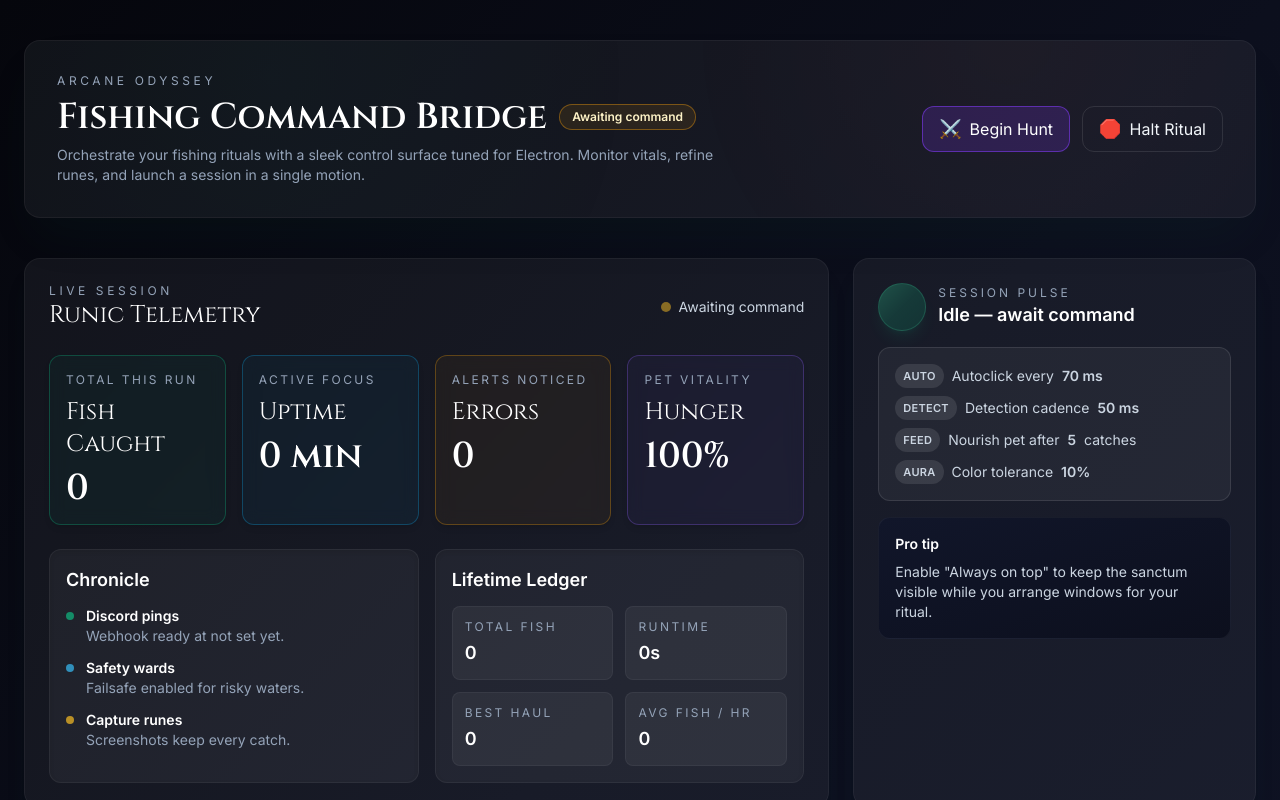
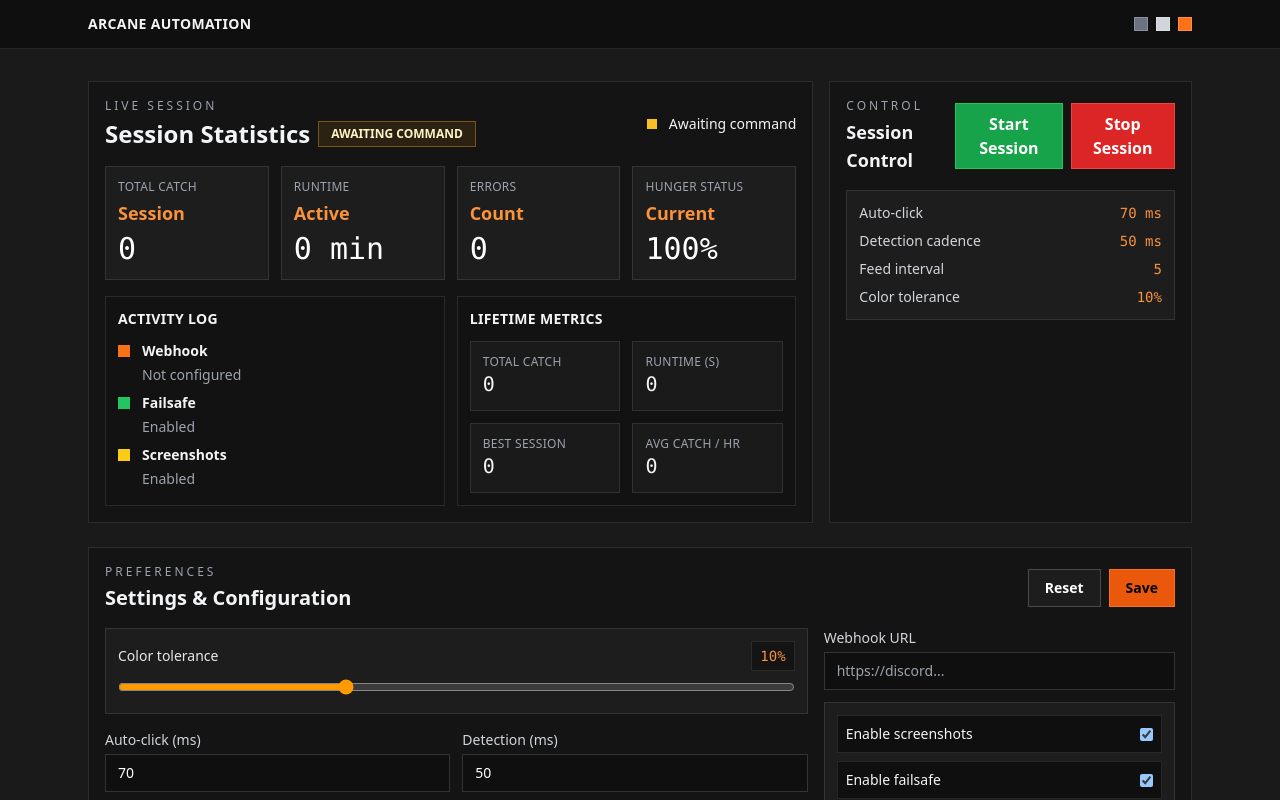
Before and after one commit to Aus1273/arcane-fishing-bot, a Svelte app: page / in a window 1280 px wide. Shown: the top 800 px of the page. Built offline with nearby package versions, Linux system fonts and the light colour scheme.

Commit message:
Refactor App dashboard layout

```diff
--- a/src/App.svelte
+++ b/src/App.svelte
@@ -52,173 +52,183 @@
     loadState();
   });
 </script>
-<!-- Glassmorphic Electron control surface retained from codex/switch-ui-to-electron -->
-<main class="min-h-screen bg-gradient-to-br from-[#05060c] via-[#0c0f1d] to-[#0f1325] text-mist">
-  <div class="max-w-7xl mx-auto px-6 py-10 space-y-10">
-    <header class="rounded-2xl border border-white/5 bg-white/5 shadow-2xl shadow-emerald-900/10 overflow-hidden relative">
-      <div class="absolute inset-0 opacity-40 bg-[radial-gradient(circle_at_20%_20%,rgba(16,185,129,0.08),transparent_40%),radial-gradient(circle_at_80%_0%,rgba(248,113,113,0.08),transparent_35%)]"></div>
-      <div class="relative flex flex-col lg:flex-row items-start lg:items-center justify-between gap-6 p-8">
-        <div class="space-y-2">
-          <p class="text-xs uppercase tracking-[0.3em] text-slate-400">Arcane Odyssey</p>
-          <div class="flex items-center gap-3">
-            <h1 class="text-4xl font-display font-semibold text-white">Fishing Command Bridge</h1>
-            <span class={`status-pill ${statusPillClass}`}>
-              {statusText}
-            </span>
+<main class="min-h-screen bg-[#1a1a1a] text-gray-100 font-sans">
+  <div class="titlebar">
+    <div class="max-w-6xl mx-auto px-6 flex items-center justify-between h-12">
+      <div class="font-semibold tracking-wide uppercase text-sm">Arcane Automation</div>
+      <div class="titlebar-controls" aria-label="window controls">
+        <div class="control-dot bg-gray-500"></div>
+        <div class="control-dot bg-gray-300"></div>
+        <div class="control-dot bg-orange-500"></div>
+      </div>
+    </div>
+  </div>
+
+  <div class="max-w-6xl mx-auto px-6 py-8 space-y-6">
+    <section class="grid lg:grid-cols-[2fr_1fr] gap-4">
+      <div class="border border-white/10 bg-[#141414] p-4 rounded-none space-y-4">
+        <div class="flex flex-col sm:flex-row sm:items-center sm:justify-between gap-4">
+          <div class="space-y-1">
+            <p class="text-xs uppercase tracking-[0.25em] text-gray-400">Live Session</p>
+            <div class="flex items-center gap-2">
+              <h1 class="text-2xl font-semibold">Session Statistics</h1>
+              <span class={`px-3 py-1 border text-xs font-semibold uppercase rounded-none ${statusPillClass}`}>
+                {statusText}
+              </span>
+            </div>
           </div>
-          <p class="text-sm text-slate-400 max-w-2xl">
-            Orchestrate your fishing rituals with a sleek control surface tuned for Electron. Monitor vitals,
-            refine runes, and launch a session in a single motion.
-          </p>
-        </div>
-
-        <div class="flex flex-wrap gap-3">
-          <button class="btn-primary" on:click={start}>
-            <span class="text-lg">⚔️</span> Begin Hunt
-          </button>
-          <button class="btn-ghost" on:click={stop}>
-            <span class="text-lg">🛑</span> Halt Ritual
-          </button>
-        </div>
-      </div>
-    </header>
-
-    <section class="grid lg:grid-cols-[2fr_1fr] gap-6">
-      <div class="glass-panel space-y-6">
-        <div class="flex flex-col md:flex-row md:items-center md:justify-between gap-3">
-          <div>
-            <p class="text-xs uppercase tracking-[0.3em] text-slate-400">Live Session</p>
-            <h2 class="text-2xl font-display text-white">Runic Telemetry</h2>
-          </div>
-          <div class="flex items-center gap-2 text-sm text-slate-300">
-            <span class={`inline-flex h-2.5 w-2.5 rounded-full animate-pulse ${statusDotClass}`}></span>
-            <span>{status}</span>
+          <div class="flex items-center gap-3 text-sm">
+            <span class={`inline-flex h-2.5 w-2.5 rounded-none ${statusDotClass}`}></span>
+            <span class="font-medium">{status}</span>
           </div>
         </div>
 
-        <div class="grid sm:grid-cols-2 lg:grid-cols-4 gap-4">
-          <div class="stat-card border-emerald-500/30 bg-emerald-500/5">
-            <p class="text-xs uppercase tracking-[0.2em] text-slate-400">Total this run</p>
-            <p class="text-2xl font-display text-white">Fish Caught</p>
-            <p class="text-4xl font-display font-semibold text-white">{session?.fish_caught ?? 0}</p>
+        <div class="grid sm:grid-cols-2 lg:grid-cols-4 gap-3">
+          <div class="border border-white/10 bg-[#1d1d1d] p-3 rounded-none space-y-1">
+            <p class="text-xs uppercase tracking-wide text-gray-400">Total Catch</p>
+            <p class="text-lg font-semibold text-orange-400">Session</p>
+            <p class="text-3xl font-mono text-white">{session?.fish_caught ?? 0}</p>
           </div>
-          <div class="stat-card border-sky-500/30 bg-sky-500/5">
-            <p class="text-xs uppercase tracking-[0.2em] text-slate-400">Active focus</p>
-            <p class="text-2xl font-display text-white">Uptime</p>
-            <p class="text-4xl font-display font-semibold text-white">{session?.uptime_minutes ?? 0} min</p>
+          <div class="border border-white/10 bg-[#1d1d1d] p-3 rounded-none space-y-1">
+            <p class="text-xs uppercase tracking-wide text-gray-400">Runtime</p>
+            <p class="text-lg font-semibold text-orange-400">Active</p>
+            <p class="text-3xl font-mono text-white">{session?.uptime_minutes ?? 0} min</p>
           </div>
-          <div class="stat-card border-amber-500/30 bg-amber-500/5">
-            <p class="text-xs uppercase tracking-[0.2em] text-slate-400">Alerts noticed</p>
-            <p class="text-2xl font-display text-white">Errors</p>
-            <p class="text-4xl font-display font-semibold text-white">{session?.errors_count ?? 0}</p>
+          <div class="border border-white/10 bg-[#1d1d1d] p-3 rounded-none space-y-1">
+            <p class="text-xs uppercase tracking-wide text-gray-400">Errors</p>
+            <p class="text-lg font-semibold text-orange-400">Count</p>
+            <p class="text-3xl font-mono text-white">{session?.errors_count ?? 0}</p>
           </div>
-          <div class="stat-card border-violet-500/30 bg-violet-500/5">
-            <p class="text-xs uppercase tracking-[0.2em] text-slate-400">Pet vitality</p>
-            <p class="text-2xl font-display text-white">Hunger</p>
-            <p class="text-4xl font-display font-semibold text-white">{session?.hunger_level ?? 100}%</p>
+          <div class="border border-white/10 bg-[#1d1d1d] p-3 rounded-none space-y-1">
+            <p class="text-xs uppercase tracking-wide text-gray-400">Hunger Status</p>
+            <p class="text-lg font-semibold text-orange-400">Current</p>
+            <p class="text-3xl font-mono text-white">{session?.hunger_level ?? 100}%</p>
           </div>
         </div>
 
-        <div class="grid md:grid-cols-2 gap-4">
-          <div class="panel-tile">
-            <h3 class="tile-title">Chronicle</h3>
-            <ul class="space-y-3 text-sm text-slate-300">
+        <div class="grid md:grid-cols-2 gap-3">
+          <div class="border border-white/10 bg-[#121212] p-3 rounded-none space-y-3">
+            <h3 class="text-sm font-semibold uppercase tracking-wide">Activity Log</h3>
+            <ul class="space-y-2 text-sm">
               <li class="flex items-start gap-3">
-                <span class="bullet bg-emerald-500/70"></span>
-                <div>
-                  <p class="font-semibold text-white">Discord pings</p>
-                  <p class="text-slate-400">Webhook ready at {config?.webhook_url || 'not set yet'}.</p>
+                <div class="h-3 w-3 bg-orange-500 rounded-none mt-1"></div>
+                <div class="space-y-1">
+                  <p class="font-semibold">Webhook</p>
+                  <p class="text-gray-400 break-all">{config?.webhook_url || 'Not configured'}</p>
                 </div>
               </li>
               <li class="flex items-start gap-3">
-                <span class="bullet bg-sky-400/70"></span>
-                <div>
-                  <p class="font-semibold text-white">Safety wards</p>
-                  <p class="text-slate-400">{config?.failsafe_enabled ? 'Failsafe enabled for risky waters.' : 'Failsafe disabled—sail carefully.'}</p>
+                <div class="h-3 w-3 bg-green-500 rounded-none mt-1"></div>
+                <div class="space-y-1">
+                  <p class="font-semibold">Failsafe</p>
+                  <p class="text-gray-400">{config?.failsafe_enabled ? 'Enabled' : 'Disabled'}</p>
                 </div>
               </li>
               <li class="flex items-start gap-3">
-                <span class="bullet bg-amber-400/70"></span>
-                <div>
-                  <p class="font-semibold text-white">Capture runes</p>
-                  <p class="text-slate-400">{config?.screenshot_enabled ? 'Screenshots keep every catch.' : 'Rune captures are off to conserve focus.'}</p>
+                <div class="h-3 w-3 bg-yellow-400 rounded-none mt-1"></div>
+                <div class="space-y-1">
+                  <p class="font-semibold">Screenshots</p>
+                  <p class="text-gray-400">{config?.screenshot_enabled ? 'Enabled' : 'Disabled'}</p>
                 </div>
               </li>
             </ul>
           </div>
 
-          <div class="panel-tile">
-            <h3 class="tile-title">Lifetime Ledger</h3>
-            <dl class="grid grid-cols-2 gap-3 text-sm text-slate-200">
-              <div class="flex flex-col gap-1 p-3 rounded-lg bg-white/5 border border-white/5">
-                <span class="text-xs uppercase tracking-[0.2em] text-slate-400">Total Fish</span>
-                <span class="text-lg font-semibold text-white">{stats?.total_fish_caught ?? 0}</span>
+          <div class="border border-white/10 bg-[#121212] p-3 rounded-none space-y-3">
+            <h3 class="text-sm font-semibold uppercase tracking-wide">Lifetime Metrics</h3>
+            <dl class="grid grid-cols-2 gap-3 text-sm">
+              <div class="border border-white/10 bg-[#1a1a1a] p-3 rounded-none">
+                <dt class="text-gray-400 text-xs uppercase tracking-wide">Total Catch</dt>
+                <dd class="text-xl font-mono">{stats?.total_fish_caught ?? 0}</dd>
               </div>
-              <div class="flex flex-col gap-1 p-3 rounded-lg bg-white/5 border border-white/5">
-                <span class="text-xs uppercase tracking-[0.2em] text-slate-400">Runtime</span>
-                <span class="text-lg font-semibold text-white">{stats?.total_runtime_seconds ?? 0}s</span>
+              <div class="border border-white/10 bg-[#1a1a1a] p-3 rounded-none">
+                <dt class="text-gray-400 text-xs uppercase tracking-wide">Runtime (s)</dt>
+                <dd class="text-xl font-mono">{stats?.total_runtime_seconds ?? 0}</dd>
               </div>
-              <div class="flex flex-col gap-1 p-3 rounded-lg bg-white/5 border border-white/5">
-                <span class="text-xs uppercase tracking-[0.2em] text-slate-400">Best Haul</span>
-                <span class="text-lg font-semibold text-white">{stats?.best_session_fish ?? 0}</span>
+              <div class="border border-white/10 bg-[#1a1a1a] p-3 rounded-none">
+                <dt class="text-gray-400 text-xs uppercase tracking-wide">Best Session</dt>
+                <dd class="text-xl font-mono">{stats?.best_session_fish ?? 0}</dd>
               </div>
-              <div class="flex flex-col gap-1 p-3 rounded-lg bg-white/5 border border-white/5">
-                <span class="text-xs uppercase tracking-[0.2em] text-slate-400">Avg Fish / hr</span>
-                <span class="text-lg font-semibold text-white">{stats?.average_fish_per_hour ?? 0}</span>
+              <div class="border border-white/10 bg-[#1a1a1a] p-3 rounded-none">
+                <dt class="text-gray-400 text-xs uppercase tracking-wide">Avg Catch / hr</dt>
+                <dd class="text-xl font-mono">{stats?.average_fish_per_hour ?? 0}</dd>
               </div>
             </dl>
           </div>
         </div>
       </div>
 
-      <aside class="glass-panel h-full space-y-4">
-        <div class="flex items-center gap-3">
-          <div class="status-orb"></div>
-          <div>
-            <p class="text-xs uppercase tracking-[0.25em] text-slate-400">Session pulse</p>
-            <p class="text-lg font-semibold text-white">{sessionRunning ? 'Anchored & casting' : 'Idle — await command'}</p>
+      <aside class="border border-white/10 bg-[#141414] p-4 rounded-none space-y-4">
+        <div class="flex items-center justify-between">
+          <div class="space-y-1">
+            <p class="text-xs uppercase tracking-[0.25em] text-gray-400">Control</p>
+            <p class="text-lg font-semibold">Session Control</p>
+          </div>
+          <div class="flex gap-2">
+            <button
+              class="px-4 py-2 bg-green-600 border border-green-500 text-white font-semibold rounded-none hover:bg-green-500"
+              on:click={start}
+            >
+              Start Session
+            </button>
+            <button
+              class="px-4 py-2 bg-red-600 border border-red-500 text-white font-semibold rounded-none hover:bg-red-500"
+              on:click={stop}
+            >
+              Stop Session
+            </button>
           </div>
         </div>
-        <div class="rounded-xl bg-white/5 border border-white/10 p-4 space-y-2 text-sm text-slate-300">
-          <p class="flex items-center gap-2">
-            <span class="badge">Auto</span> Autoclick every <strong>{config?.autoclick_interval_ms ?? 0} ms</strong>
+
+        <div class="border border-white/10 bg-[#1d1d1d] p-3 rounded-none space-y-2 text-sm">
+          <p class="flex items-center justify-between">
+            <span class="text-gray-300">Auto-click</span>
+            <span class="font-mono text-orange-400">{config?.autoclick_interval_ms ?? 0} ms</span>
           </p>
-          <p class="flex items-center gap-2">
-            <span class="badge">Detect</span> Detection cadence <strong>{config?.detection_interval_ms ?? 0} ms</strong>
+          <p class="flex items-center justify-between">
+            <span class="text-gray-300">Detection cadence</span>
+            <span class="font-mono text-orange-400">{config?.detection_interval_ms ?? 0} ms</span>
           </p>
-          <p class="flex items-center gap-2">
-            <span class="badge">Feed</span> Nourish pet after <strong>{config?.fish_per_feed ?? 0}</strong> catches
+          <p class="flex items-center justify-between">
+            <span class="text-gray-300">Feed interval</span>
+            <span class="font-mono text-orange-400">{config?.fish_per_feed ?? 0}</span>
           </p>
-          <p class="flex items-center gap-2">
-            <span class="badge">Aura</span> Color tolerance <strong>{config?.color_tolerance ?? 0}%</strong>
+          <p class="flex items-center justify-between">
+            <span class="text-gray-300">Color tolerance</span>
+            <span class="font-mono text-orange-400">{config?.color_tolerance ?? 0}%</span>
           </p>
-        </div>
-        <div class="rounded-xl bg-gradient-to-br from-[#11162a] to-[#0c0f1d] border border-white/5 p-4 text-sm text-slate-300">
-          <p class="font-semibold text-white mb-2">Pro tip</p>
-          <p>Enable "Always on top" to keep the sanctum visible while you arrange windows for your ritual.</p>
         </div>
       </aside>
     </section>
 
-    <section class="glass-panel space-y-6">
-      <div class="flex items-center justify-between gap-3">
-        <div class="flex items-center gap-2">
-          <div class="w-1 h-8 bg-rune rounded-full"></div>
-          <h2 class="text-2xl font-display text-white">Configuration Sigils</h2>
+    <section class="border border-white/10 bg-[#141414] p-4 rounded-none space-y-4">
+      <div class="flex items-center justify-between">
+        <div class="space-y-1">
+          <p class="text-xs uppercase tracking-[0.25em] text-gray-400">Preferences</p>
+          <h2 class="text-xl font-semibold">Settings & Configuration</h2>
         </div>
         <div class="flex gap-2 text-sm">
-          <button class="btn-ghost" on:click={loadState}>Reset</button>
-          <button class="btn-primary" on:click={saveConfig}>Save Sigils</button>
+          <button class="px-4 py-2 border border-white/20 bg-[#1d1d1d] text-white font-semibold rounded-none" on:click={loadState}>
+            Reset
+          </button>
+          <button
+            class="px-4 py-2 border border-orange-500 bg-orange-600 text-black font-semibold rounded-none hover:bg-orange-500"
+            on:click={saveConfig}
+          >
+            Save
+          </button>
         </div>
       </div>
 
       {#if config}
-        <div class="grid lg:grid-cols-3 gap-5">
-          <div class="lg:col-span-2 space-y-4">
-            <div class="rounded-xl border border-white/5 bg-white/5 p-4 space-y-2">
+        <div class="grid lg:grid-cols-[2fr_1fr] gap-4">
+          <div class="space-y-4">
+            <div class="border border-white/10 bg-[#1d1d1d] p-3 rounded-none space-y-2">
               <div class="flex items-center justify-between text-sm">
-                <label class="text-slate-200" for="colorTolerance">Color tolerance</label>
-                <span class="px-3 py-1 rounded-full bg-rune/10 text-rune text-xs font-semibold">{config.color_tolerance}%</span>
+                <label class="text-gray-200" for="colorTolerance">Color tolerance</label>
+                <span class="px-2 py-1 bg-[#141414] border border-white/10 rounded-none font-mono text-orange-400">
+                  {config.color_tolerance}%
+                </span>
               </div>
               <input
                 id="colorTolerance"
@@ -226,114 +236,115 @@
                 min="0"
                 max="30"
                 bind:value={config.color_tolerance}
-                class="w-full accent-rune"
+                class="w-full accent-[#ff9a00] rounded-none"
               />
             </div>
 
             <div class="grid md:grid-cols-2 gap-3">
-              <label class="block space-y-2" for="autoClick">
-                <span class="text-sm text-slate-200">Auto-click (ms)</span>
-                <input id="autoClick" type="number" bind:value={config.autoclick_interval_ms} class="input" />
+              <label class="block space-y-1 text-sm" for="autoClick">
+                <span class="text-gray-300">Auto-click (ms)</span>
+                <input
+                  id="autoClick"
+                  type="number"
+                  bind:value={config.autoclick_interval_ms}
+                  class="w-full bg-[#0f0f0f] border border-white/15 px-3 py-2 text-white rounded-none focus:outline-none focus:border-orange-500"
+                />
               </label>
-              <label class="block space-y-2" for="detection">
-                <span class="text-sm text-slate-200">Detection (ms)</span>
-                <input id="detection" type="number" bind:value={config.detection_interval_ms} class="input" />
+              <label class="block space-y-1 text-sm" for="detection">
+                <span class="text-gray-300">Detection (ms)</span>
+                <input
+                  id="detection"
+                  type="number"
+                  bind:value={config.detection_interval_ms}
+                  class="w-full bg-[#0f0f0f] border border-white/15 px-3 py-2 text-white rounded-none focus:outline-none focus:border-orange-500"
+                />
               </label>
             </div>
 
             <div class="grid md:grid-cols-2 gap-3">
-              <label class="block space-y-2" for="fishPerFeed">
-                <span class="text-sm text-slate-200">Fish per feed</span>
-                <input id="fishPerFeed" type="number" bind:value={config.fish_per_feed} class="input" />
+              <label class="block space-y-1 text-sm" for="fishPerFeed">
+                <span class="text-gray-300">Fish per feed</span>
+                <input
+                  id="fishPerFeed"
+                  type="number"
+                  bind:value={config.fish_per_feed}
+                  class="w-full bg-[#0f0f0f] border border-white/15 px-3 py-2 text-white rounded-none focus:outline-none focus:border-orange-500"
+                />
               </label>
-              <label class="block space-y-2" for="startupDelay">
-                <span class="text-sm text-slate-200">Startup delay (ms)</span>
-                <input id="startupDelay" type="number" bind:value={config.startup_delay_ms} class="input" />
+              <label class="block space-y-1 text-sm" for="startupDelay">
+                <span class="text-gray-300">Startup delay (ms)</span>
+                <input
+                  id="startupDelay"
+                  type="number"
+                  bind:value={config.startup_delay_ms}
+                  class="w-full bg-[#0f0f0f] border border-white/15 px-3 py-2 text-white rounded-none focus:outline-none focus:border-orange-500"
+                />
               </label>
             </div>
           </div>
 
-          <div class="space-y-4">
-            <label class="block space-y-2" for="webhook">
-              <span class="text-sm text-slate-200">Webhook URL</span>
+          <div class="space-y-3">
+            <label class="block space-y-1 text-sm" for="webhook">
+              <span class="text-gray-300">Webhook URL</span>
               <input
                 id="webhook"
                 type="url"
                 bind:value={config.webhook_url}
                 placeholder="https://discord..."
-                class="input"
+                class="w-full bg-[#0f0f0f] border border-white/15 px-3 py-2 text-white rounded-none focus:outline-none focus:border-orange-500"
               />
             </label>
 
-            <div class="rounded-xl border border-white/5 bg-white/5 p-4 space-y-3 text-sm text-slate-100">
-              <label class="flex items-center justify-between gap-3 p-3 rounded-lg border border-white/5 bg-black/20 cursor-pointer">
-                <span class="text-sm">Enable rune captures</span>
-                <input type="checkbox" bind:checked={config.screenshot_enabled} />
+            <div class="border border-white/10 bg-[#1d1d1d] p-3 rounded-none space-y-2 text-sm text-gray-100">
+              <label class="flex items-center justify-between gap-3 p-2 border border-white/10 bg-[#0f0f0f] rounded-none cursor-pointer">
+                <span class="text-sm">Enable screenshots</span>
+                <input class="rounded-none" type="checkbox" bind:checked={config.screenshot_enabled} />
               </label>
-              <label class="flex items-center justify-between gap-3 p-3 rounded-lg border border-white/5 bg-black/20 cursor-pointer">
-                <span class="text-sm">Failsafe wards</span>
-                <input type="checkbox" bind:checked={config.failsafe_enabled} />
+              <label class="flex items-center justify-between gap-3 p-2 border border-white/10 bg-[#0f0f0f] rounded-none cursor-pointer">
+                <span class="text-sm">Enable failsafe</span>
+                <input class="rounded-none" type="checkbox" bind:checked={config.failsafe_enabled} />
               </label>
-              <label class="flex items-center justify-between gap-3 p-3 rounded-lg border border-white/5 bg-black/20 cursor-pointer">
+              <label class="flex items-center justify-between gap-3 p-2 border border-white/10 bg-[#0f0f0f] rounded-none cursor-pointer">
                 <span class="text-sm">Advanced detection</span>
-                <input type="checkbox" bind:checked={config.advanced_detection} />
+                <input class="rounded-none" type="checkbox" bind:checked={config.advanced_detection} />
               </label>
-              <label class="flex items-center justify-between gap-3 p-3 rounded-lg border border-white/5 bg-black/20 cursor-pointer">
+              <label class="flex items-center justify-between gap-3 p-2 border border-white/10 bg-[#0f0f0f] rounded-none cursor-pointer">
                 <span class="text-sm">Always on top</span>
-                <input type="checkbox" bind:checked={config.always_on_top} />
+                <input class="rounded-none" type="checkbox" bind:checked={config.always_on_top} />
               </label>
             </div>
           </div>
         </div>
       {:else}
-        <p class="text-slate-400">Loading runes...</p>
+        <p class="text-gray-400">Loading...</p>
       {/if}
     </section>
   </div>
 </main>
 
 <style>
-  .input {
-    @apply w-full bg-[#0e1220] border border-white/10 rounded-lg px-3 py-2 text-white focus:outline-none focus:border-rune transition;
+  .titlebar {
+    -webkit-app-region: drag;
+    background: #0f0f0f;
+    border-bottom: 1px solid rgba(255, 255, 255, 0.1);
   }
 
-  .glass-panel {
-    @apply rounded-2xl border border-white/5 bg-white/5 shadow-xl shadow-emerald-900/10 p-6;
+  .titlebar * {
+    -webkit-app-region: no-drag;
   }
 
-  .btn-primary {
-    @apply inline-flex items-center gap-2 px-4 py-2 rounded-xl border border-rune/60 bg-rune/20 text-white hover:bg-rune/30 transition;
+  .titlebar .font-semibold {
+    -webkit-app-region: drag;
   }
 
-  .btn-ghost {
-    @apply inline-flex items-center gap-2 px-4 py-2 rounded-xl border border-white/10 text-slate-100 hover:border-rune/50 hover:text-white transition;
+  .titlebar-controls {
+    display: flex;
+    gap: 0.5rem;
   }
 
-  .status-pill {
-    @apply inline-flex items-center gap-2 px-3 py-1 rounded-full border text-xs font-semibold;
-  }
-
-  .panel-tile {
-    @apply rounded-xl border border-white/5 bg-white/5 p-4 space-y-3 shadow-inner shadow-black/10;
-  }
-
-  .tile-title {
-    @apply text-lg font-semibold text-white flex items-center gap-2;
-  }
-
-  .bullet {
-    @apply h-2 w-2 rounded-full mt-1.5 flex-shrink-0;
-  }
-
-  .status-orb {
-    @apply h-12 w-12 rounded-full bg-gradient-to-br from-emerald-400/60 via-emerald-500/40 to-emerald-600/40 border border-emerald-400/50 shadow-lg shadow-emerald-500/20 animate-pulse;
-  }
-
-  .badge {
-    @apply inline-flex items-center px-2 py-0.5 rounded-full bg-white/10 text-[11px] font-semibold tracking-wide uppercase;
-  }
-
-  .stat-card {
-    @apply rounded-xl border p-4 space-y-2 shadow-md shadow-black/10 backdrop-blur;
+  .control-dot {
+    width: 14px;
+    height: 14px;
+    border: 1px solid rgba(255, 255, 255, 0.2);
   }
 </style>
```
